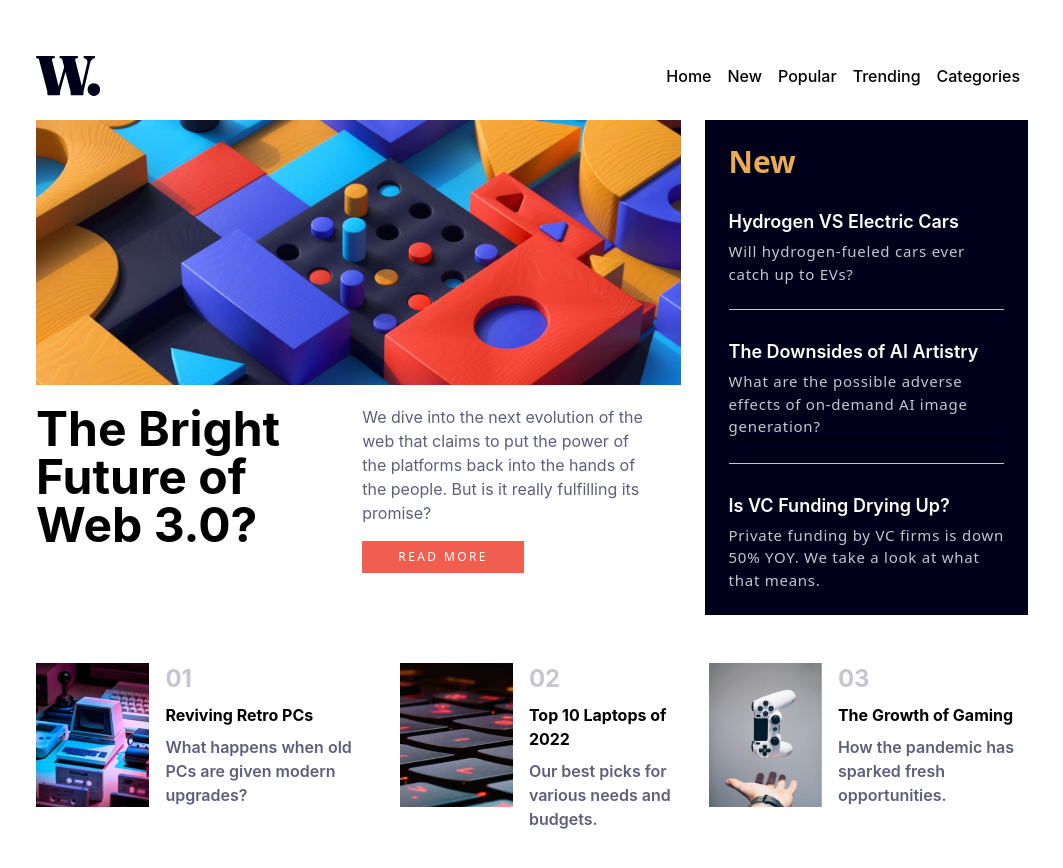
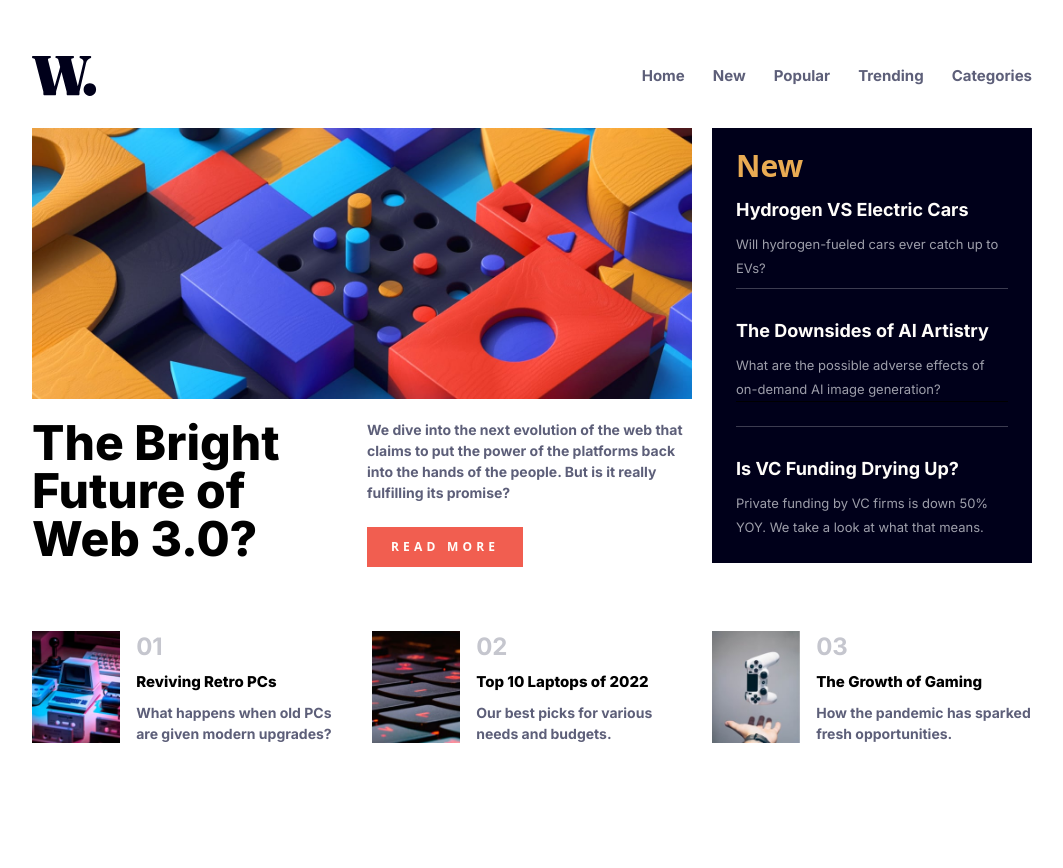
Before and after one commit to Andre-Lopez/fe-mentor-news-homepage, a React (Vite) app: page / in a window 1280 px wide. Shown: the top 868 px of the page, without its empty margins (108-1171 px from the left). After the commit the page ends 808 px from the top, so only its background shows below. Built offline with nearby package versions, Linux system fonts and the light colour scheme.

Commit message:
Refinements to desktop

```diff
--- a/index.html
+++ b/index.html
@@ -4,7 +4,6 @@
     <meta charset="UTF-8" />
     <meta name="viewport" content="width=device-width, initial-scale=1.0" />
     <link rel="icon" type="image/png" sizes="32x32" href="favicon-32x32.png" />
-    <link rel="text/html" href="https://fonts.google.com/specimen/Inter" />
     <meta name="viewport" content="width=device-width, initial-scale=1.0" />
     <title>Frontend Mentor | News homepage</title>
   </head>
--- a/src/App.tsx
+++ b/src/App.tsx
@@ -9,7 +9,7 @@ function App() {
   }
 
   return (
-    <div className="App flex flex-col relative max-w-5xl w-full mx-auto px-4">
+    <div className="App flex flex-col relative max-w-5xl w-full mx-auto px-3">
       {/* Mobile Nav Menu */}
       {menuToggle && (
         <>
@@ -35,7 +35,7 @@ function App() {
       )}
 
       {/* Nav bar */}
-      <nav className="nav-bar flex flex-row justify-between mt-8 md:mt-14 mb-6 items-center">
+      <nav className="nav-bar flex flex-row justify-between mt-14 md:mt-14 mb-8 mx-8 md:mx-0 items-center">
         <img src="logo.svg" alt="news logo" />
         <ul className="nav-links hidden md:flex">
           <li className="nav-link-desktop">Home</li>
@@ -56,21 +56,21 @@ function App() {
 
       <main>
         <div className="flex flex-col md:flex-row">
-          <div className="flex flex-col md:mr-6 md:basis-2/3">
-            <img src="image-web-3-mobile.jpg" alt="abstract main image" className="md:hidden" />
-            <img src="image-web-3-desktop.jpg" alt="abstract main image" className="hidden md:block" />
+          <div className="flex flex-col md:mr-5 max-w-[660px]">
+            <img src="image-web-3-mobile.jpg" alt="abstract main image" className="block md:hidden" />
+            <img src="image-web-3-desktop.jpg" alt="abstract main image" className="hidden md:inline" />
 
-            <div className="flex flex-col md:flex-row align-top py-5 md:pr-6">
-              <h1 className="font-inter text-5xl font-bold md:mr-8 md:basis-1/2 mb-4">
+            <div className="flex flex-col justify-center md:flex-row md:justify-between py-5">
+              <h1 className="font-Inter font-extrabold text-5xl md:max-w-[300px] md:mr-10 mb-4">
                 The Bright Future of Web 3.0?
               </h1>
 
-              <div className="flex-col justify-between md:basis-1/2">
-                <h3 className="font-inter text-dark-grayish-blue mb-4">
+              <div className="flex-col justify-between max-w-[325px]">
+                <h3 className="font-Inter text-dark-grayish-blue mb-4 text-[14px] font-semibold">
                   We dive into the next evolution of the web that claims to put the power of the platforms
                   back into the hands of the people. But is it really fulfilling its promise?
                 </h3>
-                <button className="bg-soft-red hover:bg-very-dark-blue text-off-white text-xs tracking-supa-wide px-9 py-2">
+                <button className="bg-soft-red hover:bg-very-dark-blue text-off-white text-xs tracking-supa-wide px-6 py-3 mt-2 font-semibold">
                   READ MORE
                 </button>
               </div>
@@ -78,62 +78,60 @@ function App() {
           </div>
 
           {/* News Section */}
-          <article className="news-section flex flex-col self-center px-6 bg-very-dark-blue h-min pt-2 md:basis-1/3 mt-8 md:mt-0">
-            <h2 className="text-soft-orange font-bold text-3xl mt-4">New</h2>
-            <div className="sub-article border-b-[1px] border-solid border-grayish-blue py-6">
+          <article className="news-section flex flex-col px-6 bg-very-dark-blue h-min pt-2 mt-8 md:mt-0 mx-auto">
+            <h2 className="text-soft-orange font-bold text-3xl mt-3">New</h2>
+            <div className="sub-article border-b-[1px] border-solid border-grayish-blue/30 py-2">
               <h5 className="news-article-title">Hydrogen VS Electric Cars</h5>
-              <p className="info text-grayish-blue text-normal text-[15px] tracking-wider">
-                Will hydrogen-fueled cars ever catch up to EVs?
-              </p>
+              <p className="info news-article-details">Will hydrogen-fueled cars ever catch up to EVs?</p>
             </div>
-            <div className="sub-article border-b-[1px] border-solid border-grayish-blue py-6">
+            <div className="sub-article border-b-[1px] border-solid border-grayish-blue/30 py-6">
               <h5 className="news-article-title">The Downsides of AI Artistry</h5>
-              <p className="info text-grayish-blue text-normal text-[15px] tracking-wider">
+              <p className="info news-article-details">
                 What are the possible adverse effects of on-demand AI image generation?
               </p>
               <hr />
             </div>
             <div className="sub-article py-6">
               <h5 className="news-article-title">Is VC Funding Drying Up?</h5>
-              <p className="info text-grayish-blue text-normal text-[15px] tracking-wider">
+              <p className="info news-article-details">
                 Private funding by VC firms is down 50% YOY. We take a look at what that means.
               </p>
             </div>
           </article>
         </div>
 
-        <div className="numbered-articles flex flex-col items-center md:items-start md:flex-row md:justify-between mt-10 mb-12">
+        <div className="numbered-articles flex flex-col items-center md:items-start md:flex-row md:justify-between mt-4 mb-12 gap-x-5">
           {/* Article 01 */}
-          <article className="flex md:pr-4 my-2 max-w-md">
-            <img src="image-retro-pcs.jpg" alt="retro pc" className="h-36 pr-4" />
+          <article className="flex md:pr-4 my-4 max-w-xs">
+            <img src="image-retro-pcs.jpg" alt="retro pc" className="h-28 pr-4" />
             <div className="flex flex-col">
-              <h3 className="article-num font-inter font-bold text-2xl text-grayish-blue">01</h3>
+              <h3 className="article-num">01</h3>
               <h4 className="article-title numbered-article-title">Reviving Retro PCs</h4>
-              <h5 className="font-inter text-dark-grayish-blue font-semibold">
+              <h5 className="font-Inter text-dark-grayish-blue font-semibold text-[14px]">
                 What happens when old PCs are given modern upgrades?
               </h5>
             </div>
           </article>
 
           {/* Article 02 */}
-          <article className="flex md:pr-4 my-2 max-w-md">
-            <img src="image-top-laptops.jpg" alt="retro pc" className="h-36 pr-4" />
+          <article className="flex md:pr-4 my-4 max-w-xs">
+            <img src="image-top-laptops.jpg" alt="retro pc" className="h-28 pr-4" />
             <div className="flex flex-col">
-              <h3 className="article-num font-inter font-bold text-2xl text-grayish-blue">02</h3>
+              <h3 className="article-num">02</h3>
               <h4 className="article-title numbered-article-title">Top 10 Laptops of 2022</h4>
-              <h5 className="font-inter text-dark-grayish-blue font-semibold">
+              <h5 className="font-Inter text-dark-grayish-blue font-semibold text-[14px]">
                 Our best picks for various needs and budgets.
               </h5>
             </div>
           </article>
 
           {/* Article 03 */}
-          <article className="flex md:mb-4 my-2 max-w-md">
-            <img src="image-gaming-growth.jpg" alt="retro pc" className="h-36 pr-4" />
+          <article className="flex md:mb-4 my-4 max-w-xs">
+            <img src="image-gaming-growth.jpg" alt="retro pc" className="h-28 pr-4" />
             <div className="flex flex-col">
-              <h3 className="article-num font-inter font-bold text-2xl text-grayish-blue">03</h3>
+              <h3 className="article-num">03</h3>
               <h4 className="article-title numbered-article-title">The Growth of Gaming</h4>
-              <h5 className="font-inter text-dark-grayish-blue font-semibold">
+              <h5 className="font-Inter text-dark-grayish-blue font-semibold text-[14px]">
                 How the pandemic has sparked fresh opportunities.
               </h5>
             </div>
--- a/src/index.css
+++ b/src/index.css
@@ -1,21 +1,31 @@
+@import url("https://fonts.googleapis.com/css2?family=Inter:wght@400;700;800&display=swap");
+
 @tailwind base;
 @tailwind components;
 @tailwind utilities;
 
 @layer components {
+  .article-num {
+    @apply font-Inter font-bold text-2xl text-grayish-blue;
+  }
+
   .nav-link-desktop {
-    @apply font-inter font-medium mx-2 hover:text-soft-orange hover:cursor-pointer;
+    @apply font-Inter text-[15px] font-bold ml-7 hover:text-soft-orange hover:cursor-pointer text-dark-grayish-blue;
   }
 
   .nav-link-mobile {
-    @apply font-inter text-xl mx-2 my-3 hover:text-soft-orange hover:cursor-pointer;
+    @apply font-Inter text-xl mx-2 my-3 hover:text-soft-orange hover:cursor-pointer;
+  }
+
+  .news-article-details {
+    @apply font-Inter text-grayish-blue text-[13px] leading-6 opacity-80;
+  }
+
+  .news-article-title {
+    @apply font-Inter text-off-white mt-1 mb-2 text-lg font-semibold hover:text-soft-orange hover:cursor-pointer;
   }
 
   .numbered-article-title {
-    @apply font-inter my-2 font-bold hover:text-soft-red hover:cursor-pointer;
-  }
-
-  .news-article-title {
-    @apply font-inter text-off-white my-1 font-semibold text-lg hover:text-soft-orange hover:cursor-pointer;
+    @apply font-Inter my-2 font-extrabold text-[15px] hover:text-soft-red hover:cursor-pointer;
   }
 }
--- a/tailwind.config.js
+++ b/tailwind.config.js
@@ -15,16 +15,12 @@ export default {
     },
     extend: {
       fontFamily: {
-        inter: ['"Inter"', ...defaultTheme.fontFamily.sans],
+        Inter: ["Inter", "sans-serif", ...defaultTheme.fontFamily.sans],
       },
     },
     letterSpacing: {
-      "supa-wide": "0.2em",
+      "supa-wide": "0.35em",
       ...defaultTheme.letterSpacing,
-    },
-    screens: {
-      xs: "375px",
-      ...defaultTheme.screens,
     },
   },
   plugins: [],
```
